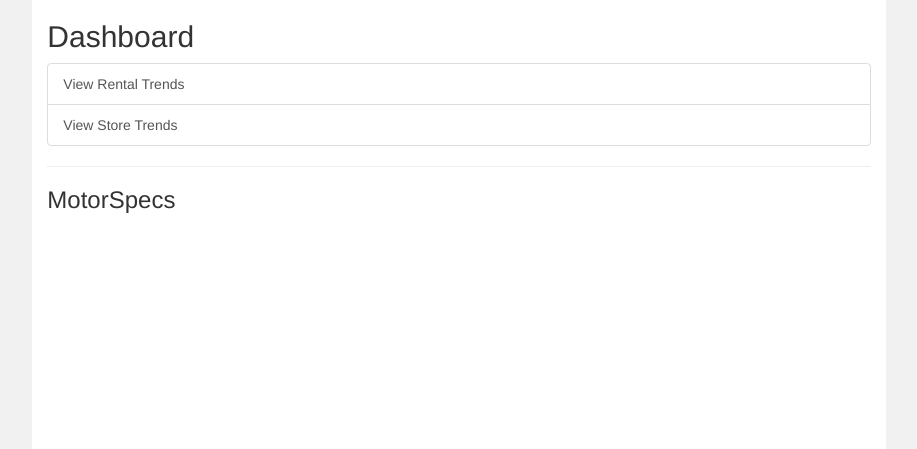
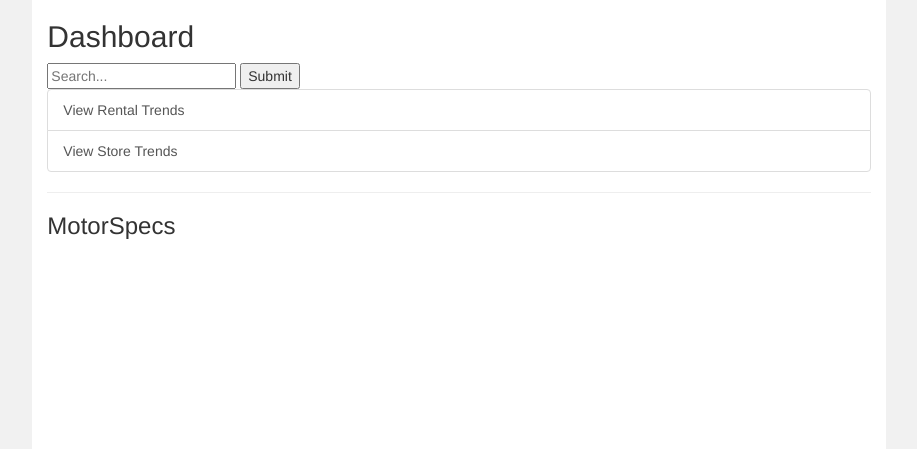
Before and after one commit to joshuawzj/Motor_Spec, a Django app: page /dashboard/ in a window 1280 px wide. Shown: the part 52-501 px from the top of the page, without its empty margins (181-1098 px from the left). Run offline with Django 3.2, Linux system fonts and the light colour scheme; a user stored in the database is signed in; some libraries are stand-ins or nearby versions.

Commit message:
Added search bar to dashboard

```diff
--- a/MotorSpecs/WebApp/templates/WebApp/dashboard.html
+++ b/MotorSpecs/WebApp/templates/WebApp/dashboard.html
@@ -13,6 +13,10 @@
 
 {% block content %}
   	<h2>Dashboard</h2>
+	<form type="get" action="." style="margin: 0">
+    		<input  id="search_box" type="text" name="search_box"  placeholder="Search..." >
+    		<button id="search_submit" type="submit" >Submit</button>
+	</form>
   	<div class="list-group">
     		<a href="#" class="list-group-item">View Rental Trends</a>
     		<a href="#" class="list-group-item">View Store Trends</a>
```
Also changed, not shown: MotorSpecs/db.sqlite3.
